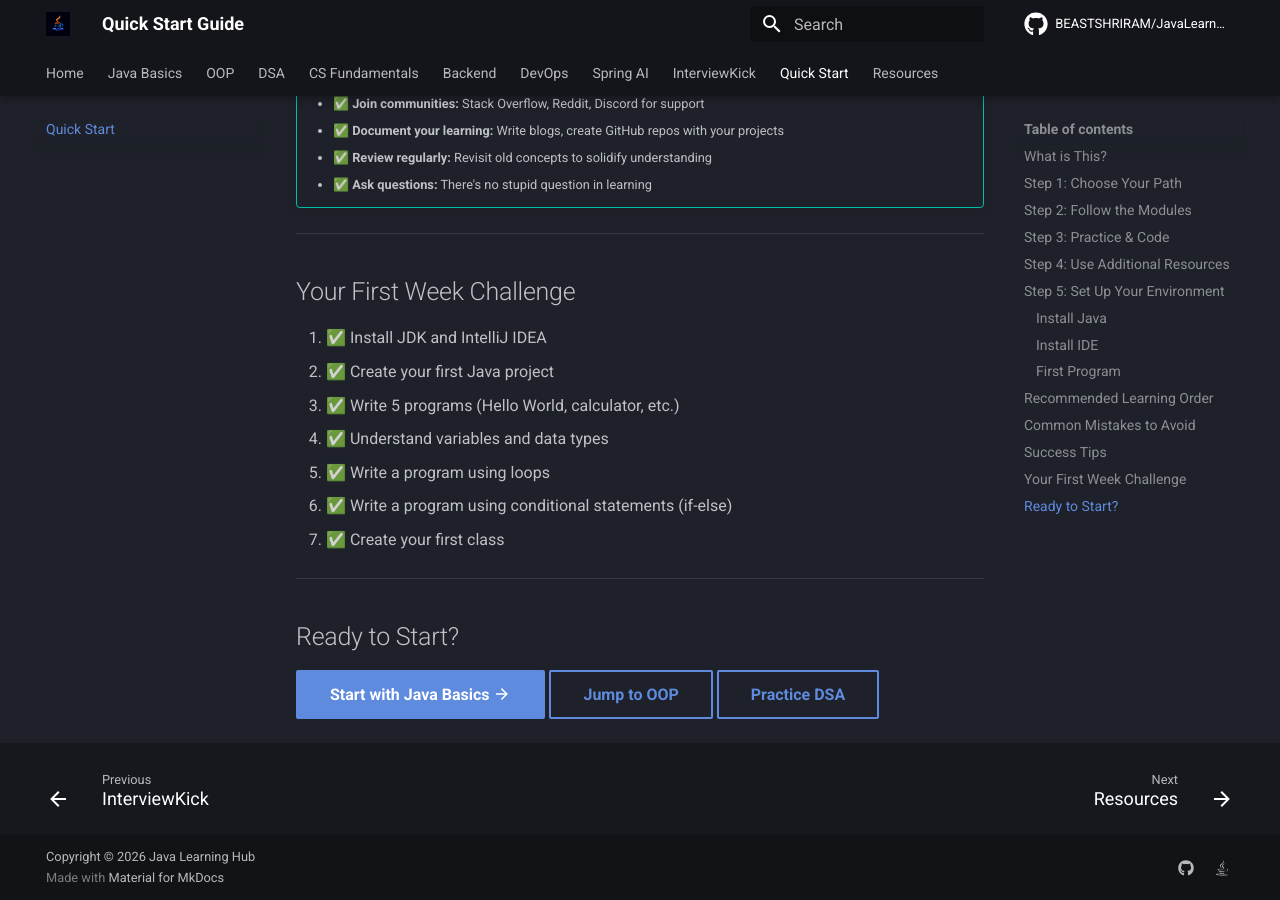
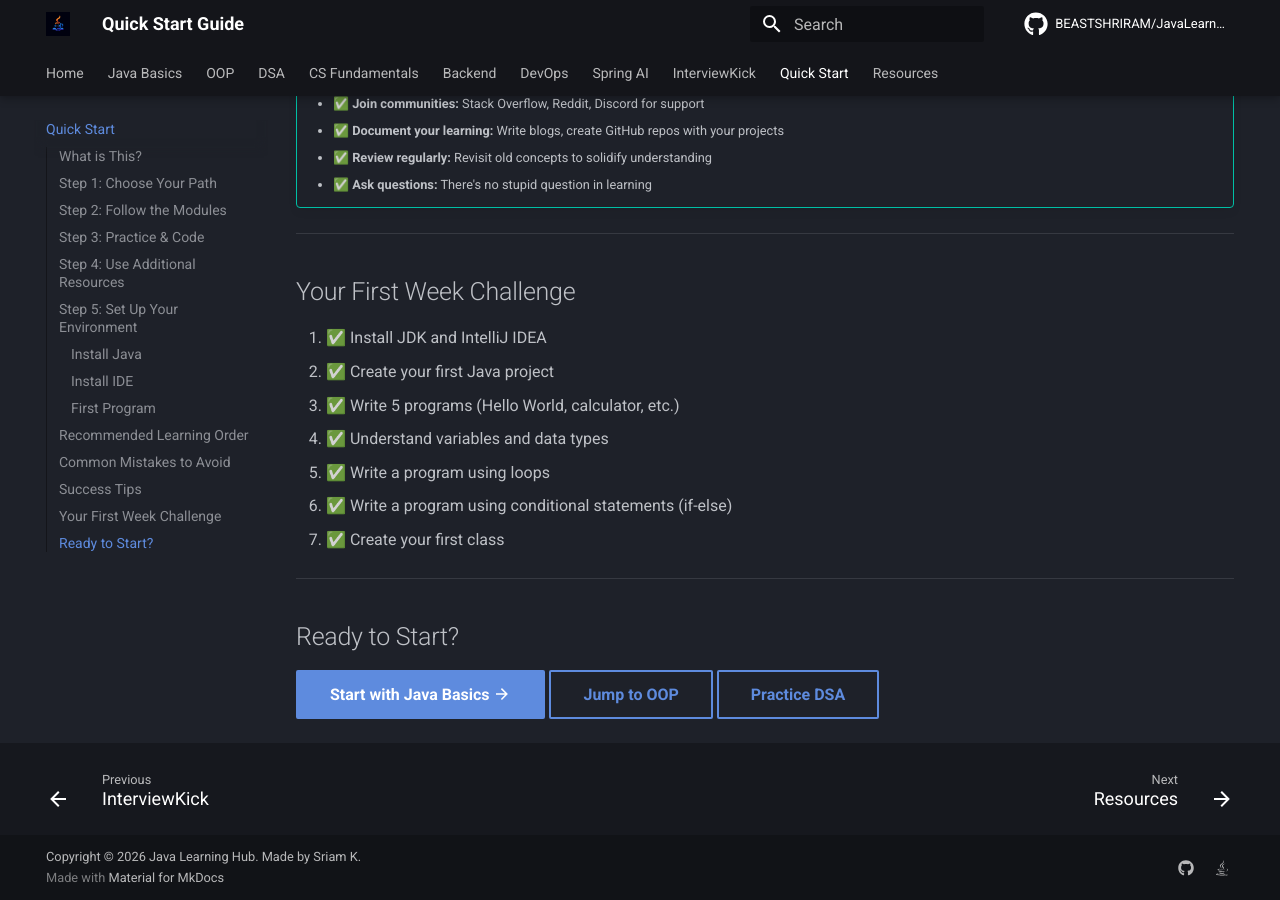
Before and after one commit to BEASTSHRIRAM/JavaLearningHub, an MkDocs documentation site: the page built from docs/quickstart.md, in a window 1280 px wide and 900 px high, scrolled down 3474 px. Built offline with MkDocs 1.6.1 and Material for MkDocs 9.7.7, drawn with Linux system fonts in a browser that asks for light colours; comment, search, counter and statistics services are not loaded.

Commit message:
fix: improve mobile sidebar navigation and update footer copyright

```diff
--- a/mkdocs.yml
+++ b/mkdocs.yml
@@ -11,7 +11,7 @@ repo_name: BEASTSHRIRAM/JavaLearningHub
 repo_url: https://github.com/BEASTSHRIRAM/JavaLearningHub
 
 # Copyright
-copyright: Copyright &copy; 2026 Java Learning Hub
+copyright: Copyright &copy; 2026 Java Learning Hub. Made by Sriam K.
 
 # Configuration
 theme:
@@ -40,6 +40,7 @@ theme:
     - search.share
     - search.suggest
     - toc.follow
+    - toc.integrate
   palette:
     - media: "(prefers-color-scheme: dark)"
       scheme: slate
@@ -105,22 +106,14 @@ markdown_extensions:
 # Page tree
 nav:
   - Home: index.md
-  - Java Basics:
-      - java-basics/index.md
-  - OOP:
-      - oops/index.md
-  - DSA:
-      - dsa/index.md
-  - CS Fundamentals:
-      - cs-fundamentals/index.md
-  - Backend:
-      - java-backend/index.md
-  - DevOps:
-      - devops/index.md
-  - Spring AI:
-      - spring-ai/index.md
-  - InterviewKick:
-      - interview-kick/index.md
+  - Java Basics: java-basics/index.md
+  - OOP: oops/index.md
+  - DSA: dsa/index.md
+  - CS Fundamentals: cs-fundamentals/index.md
+  - Backend: java-backend/index.md
+  - DevOps: devops/index.md
+  - Spring AI: spring-ai/index.md
+  - InterviewKick: interview-kick/index.md
   - Quick Start: quickstart.md
   - Resources: resources.md
 
```
